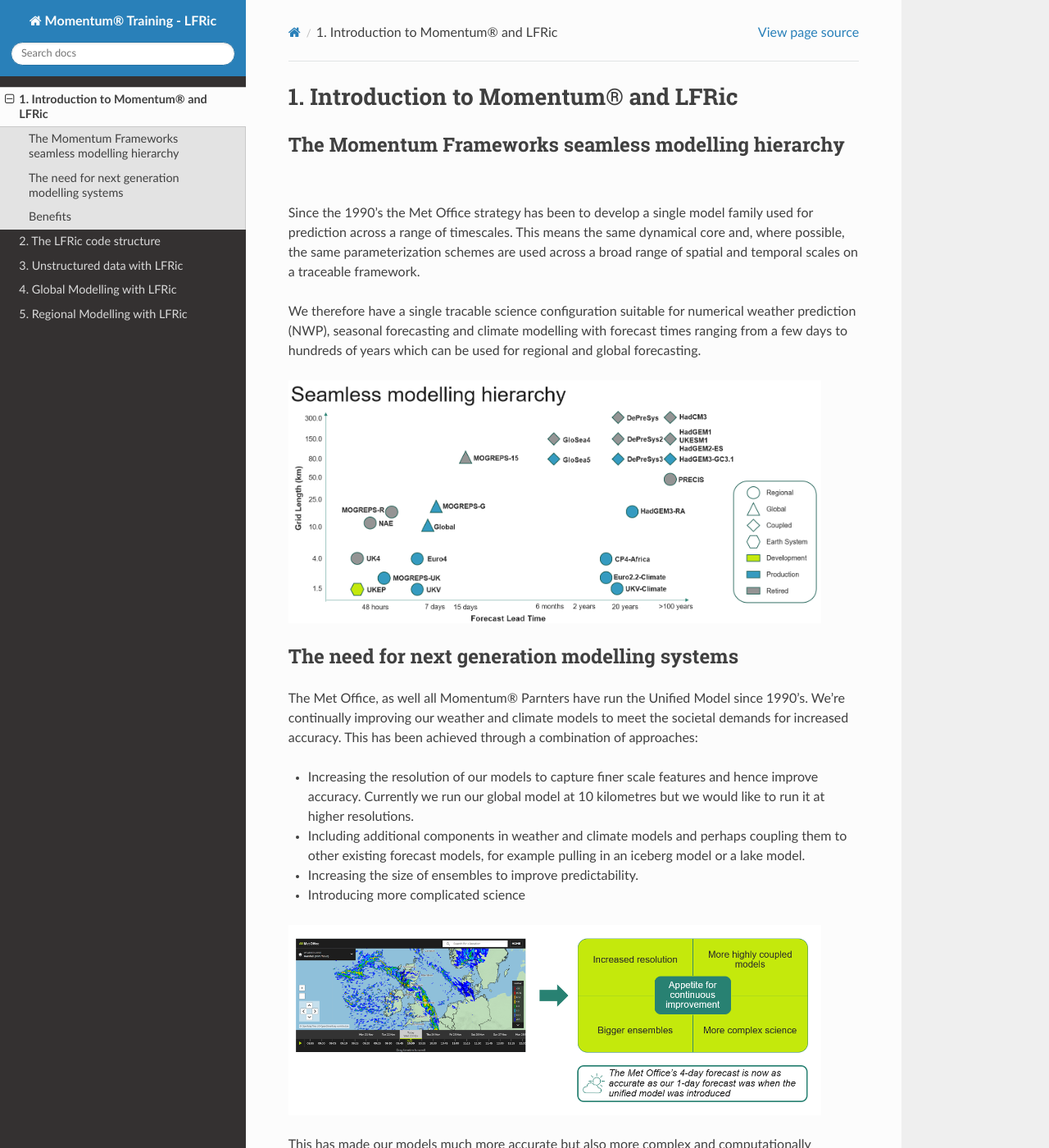
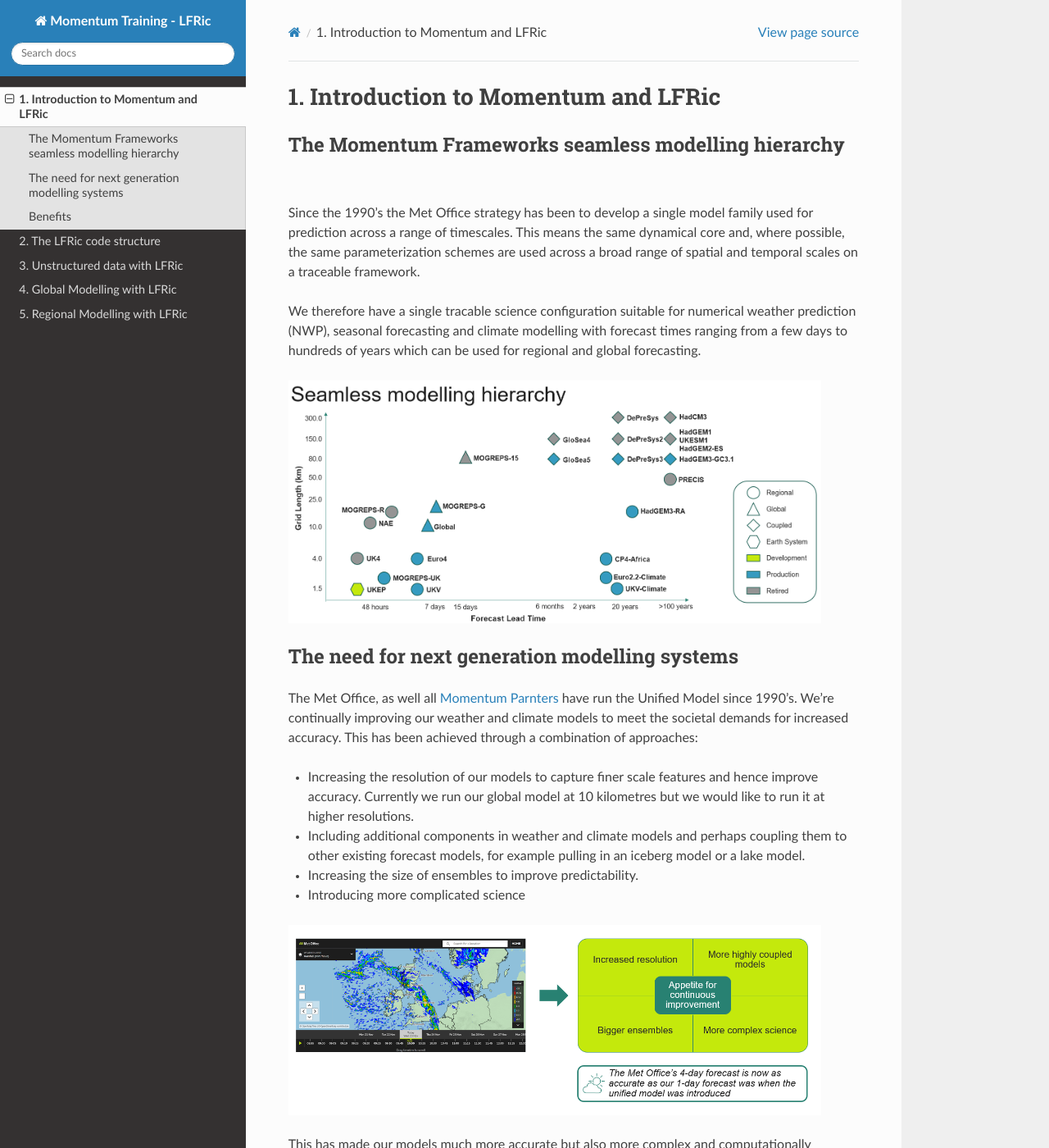
Before and after one commit to MetOffice/LFRic-Atmosphere-Training, a Sphinx documentation site: the page built from source/intro/index.rst, in a window 1280 px wide and 1400 px high. Shown: the whole window at 82% size. Built offline with Sphinx 7.4.7 and the Read the Docs theme 3.1.0, drawn with Linux system fonts in a browser that asks for light colours.

```diff
--- a/source/conf.py
+++ b/source/conf.py
@@ -10,7 +10,7 @@ sys.path.append(os.path.abspath('../lib/'))
 # -- Project information -----------------------------------------------------
 # https://www.sphinx-doc.org/en/master/usage/configuration.html#project-information
 
-project = 'Momentum® Training - LFRic'
+project = 'Momentum Training - LFRic'
 copyright = '2024, Luke Roberts'
 author = 'Luke Roberts'
 release = 'v1'
--- a/source/intro/index.rst
+++ b/source/intro/index.rst
@@ -1,5 +1,5 @@
-1. Introduction to Momentum® and LFRic
-======================================
+1. Introduction to Momentum and LFRic
+=====================================
 
 
 .. toctree::
@@ -20,7 +20,7 @@ We therefore have a single tracable science configuration suitable for numerical
 The need for next generation modelling systems
 ----------------------------------------------
 
-The Met Office, as well all Momentum® Parnters have run the Unified Model since 1990's. We’re continually improving our weather and climate models to meet the societal demands for increased accuracy.
+The Met Office, as well all `Momentum Parnters <https://www.metoffice.gov.uk/research/approach/collaboration/momentum-partnership>`_  have run the Unified Model since 1990's. We’re continually improving our weather and climate models to meet the societal demands for increased accuracy.
 This has been achieved through a combination of approaches:
 
 * Increasing the resolution of our models to capture finer scale features and hence improve accuracy. Currently we run our global model at 10 kilometres but we would like to run it at higher resolutions.
```
